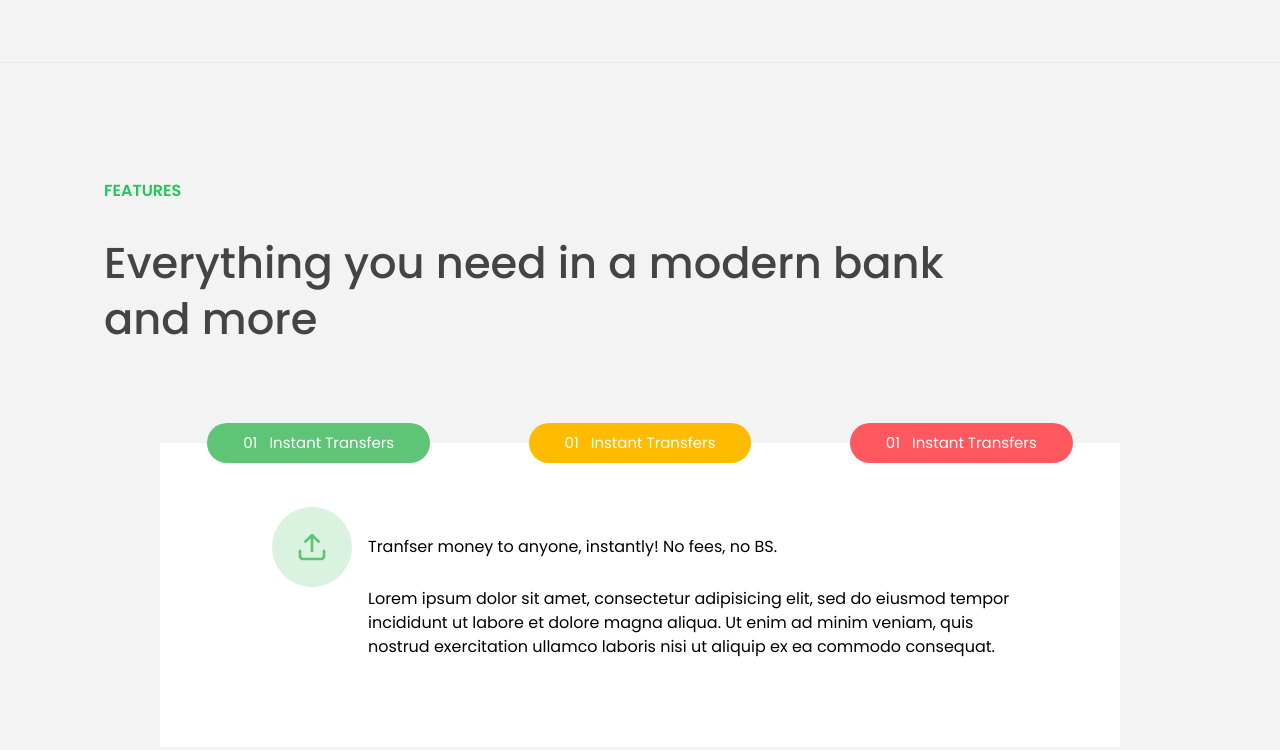
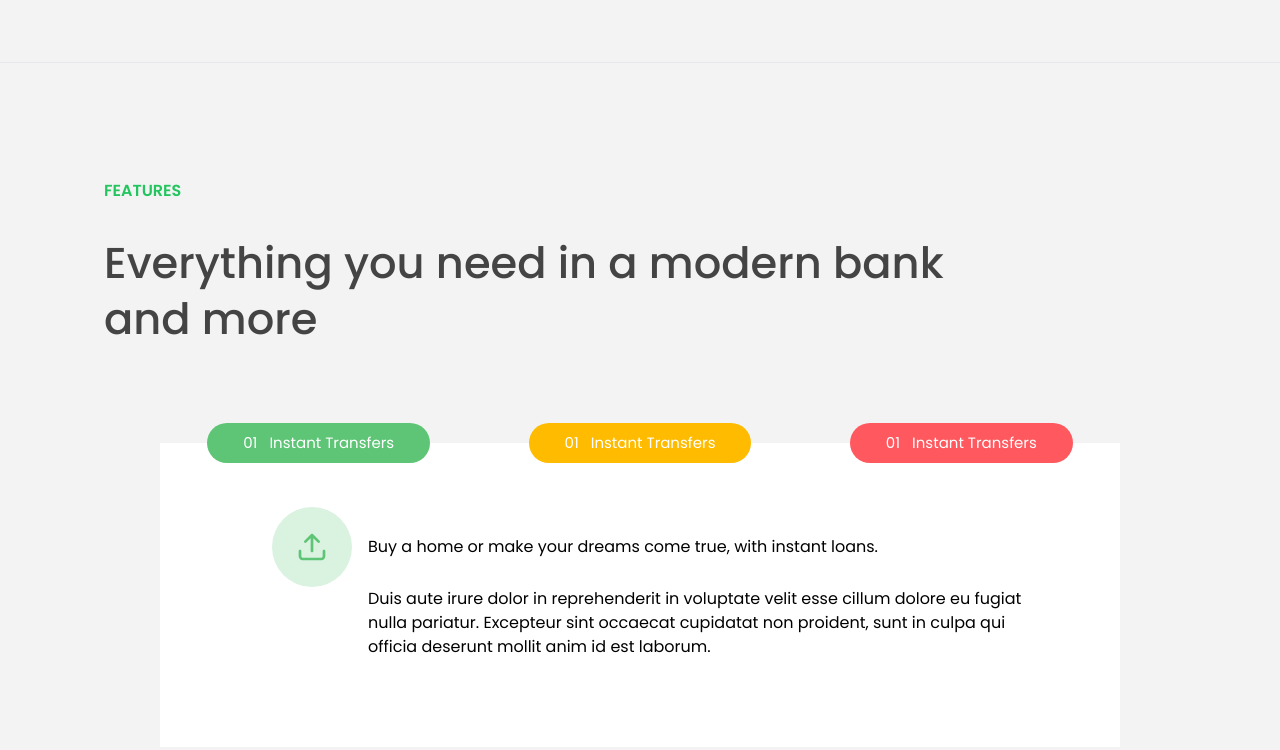
Before and after one commit to Abdallahdari/banks-using-tailwind, a website: page index.html in a window 1280 px wide. Shown: the part 2426-3176 px from the top of the page. Drawn offline with Linux system fonts and the light colour scheme.

Commit message:
changed the text of the tab

```diff
--- a/index.html
+++ b/index.html
@@ -145,13 +145,14 @@
 
 </div>
             <h5 class="operations__header text-black self-center	">
-              Tranfser money to anyone, instantly! No fees, no BS.
+              Buy a home or make your dreams come true, with instant loans.
+
             </h5>
             <p class=" text-black col-start-2">
-              Lorem ipsum dolor sit amet, consectetur adipisicing elit, sed do
-              eiusmod tempor incididunt ut labore et dolore magna aliqua. Ut enim
-              ad minim veniam, quis nostrud exercitation ullamco laboris nisi ut
-              aliquip ex ea commodo consequat.
+              Duis aute irure dolor in reprehenderit in voluptate velit esse
+            cillum dolore eu fugiat nulla pariatur. Excepteur sint occaecat
+            cupidatat non proident, sunt in culpa qui officia deserunt mollit
+            anim id est laborum.
             </p>
           </div>
           <div class=" p-5 hide  operations__content operations__content--2 operations__content--active">
@@ -164,13 +165,14 @@
 
            </div>
                        <h5 class="operations__header text-black self-center	">
-                         Tranfser money to anyone, instantly! No fees, no BS.
-                       </h5>
+                        No longer need your account? No problem! Close it instantly.
+
+                      </h5>
                        <p class=" text-black col-start-2">
-                         Lorem ipsum dolor sit amet, consectetur adipisicing elit, sed do
-                         eiusmod tempor incididunt ut labore et dolore magna aliqua. Ut enim
-                         ad minim veniam, quis nostrud exercitation ullamco laboris nisi ut
-                         aliquip ex ea commodo consequat.
+                        Excepteur sint occaecat cupidatat non proident, sunt in culpa qui
+                        officia deserunt mollit anim id est laborum. Ut enim ad minim
+                        veniam, quis nostrud exercitation ullamco laboris nisi ut aliquip ex
+                        ea commodo consequat.
                        </p>
                      </div>
                      <div class=" p-5 hide  operations__content operations__content--3 operations__content--active">
--- a/main.js
+++ b/main.js
@@ -89,3 +89,6 @@ const show=document.querySelector(`.operations__content--${clicked.dataset.tab}`
 show.classList.remove("hide")
 show.classList.add("operations__content--active")
 });
+
+
+window.onbeforeunload=()=>true
```
